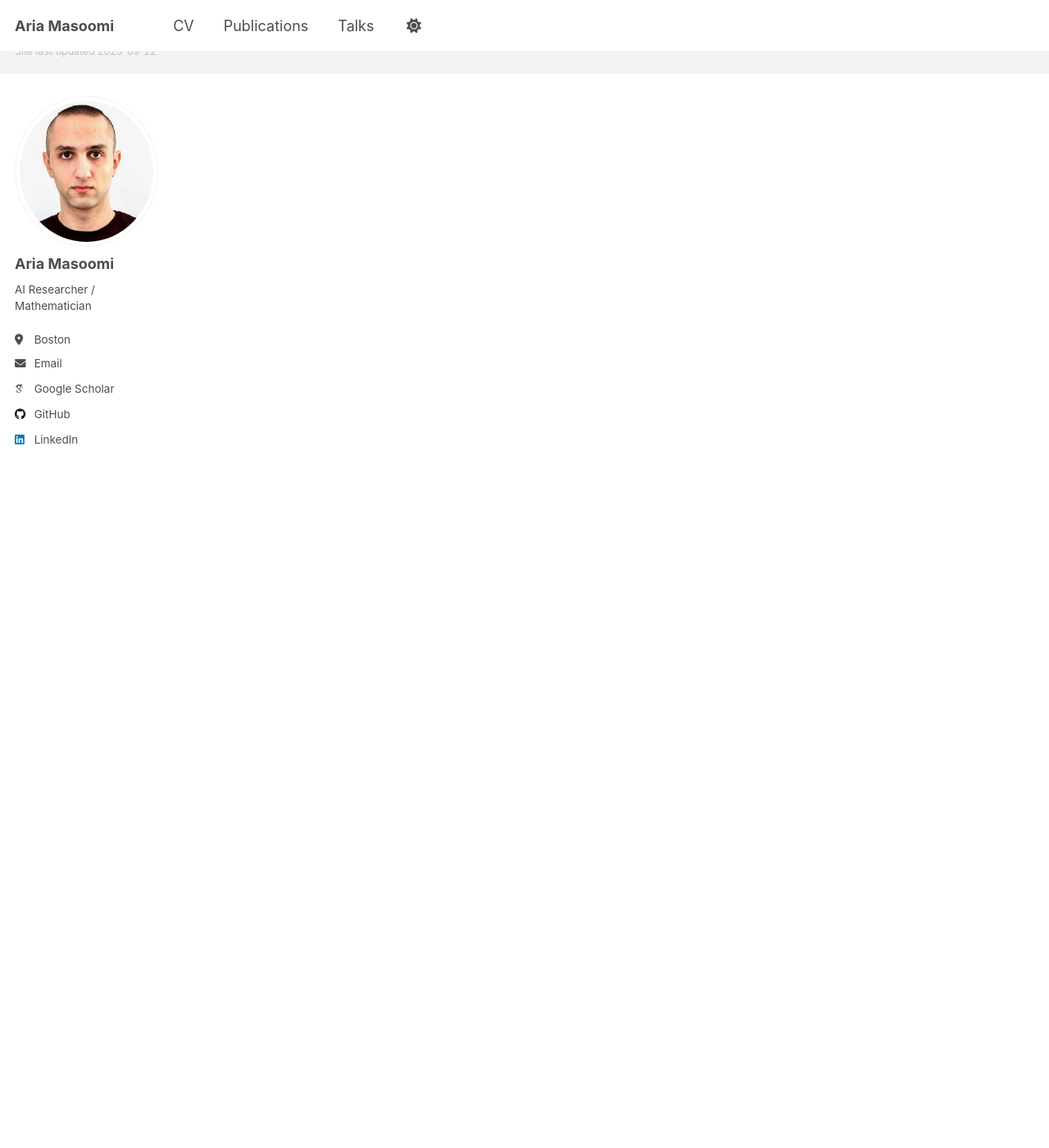
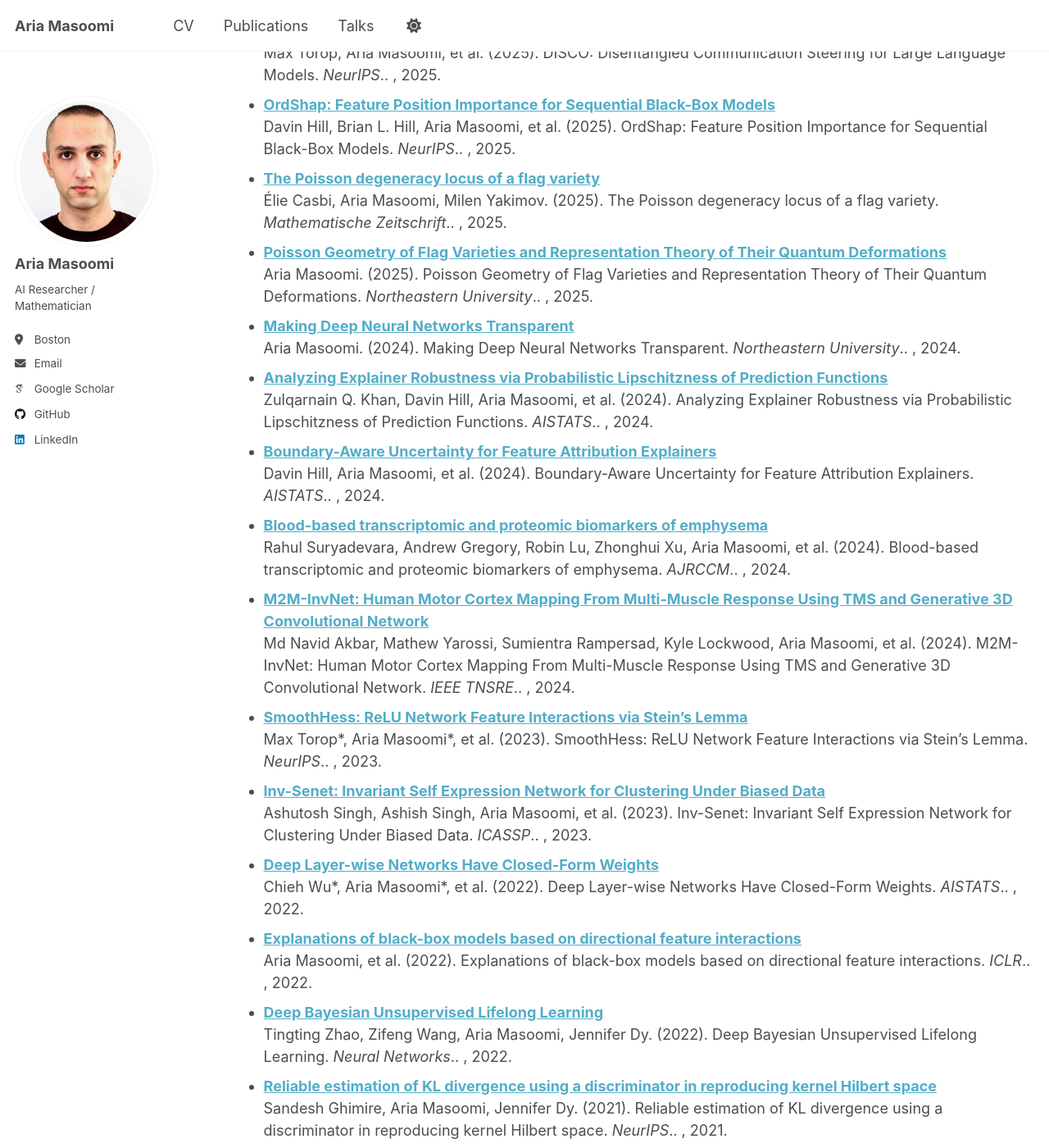
Before and after one commit to ariahimself/ariahimself.github.io, a Jekyll site: the page built from _pages/cv.md, in a window 1280 px wide and 1400 px high, scrolled down 3668 px. Shown: the whole window at 82% size. Built offline with Jekyll 4.4.1, drawn with Linux system fonts in a browser that asks for light colours; some web fonts are replaced; a script that is not in the unit is left out; some of the changed text lies outside the part shown.

Commit message:
change publications format

```diff
--- a/_pages/cv.md
+++ b/_pages/cv.md
@@ -47,9 +47,26 @@ Honors And Awards
 
 Publications
 ======
-  <ul>{% for post in site.publications reversed %}
+  <!-- <ul>{% for post in site.publications reversed %}
     {% include archive-single-cv.html %}
-  {% endfor %}</ul>
+  {% endfor %}</ul> -->
+  <ul class="cv-pubs">
+  {% for post in site.publications reversed %}
+    <li>
+      <strong>
+        {% if post.paperurl %}
+          <a href="{{ post.paperurl }}" target="_blank">{{ post.title }}</a>
+        {% else %}
+          {{ post.title }}
+        {% endif %}
+      </strong>
+      <br>
+      {{ post.authors }}.
+      <em>{{ post.publisher }}</em>,
+      {{ post.date | date: "%Y" }}.
+    </li>
+  {% endfor %}
+</ul>
 
 <!-- Talks
 ======
```
